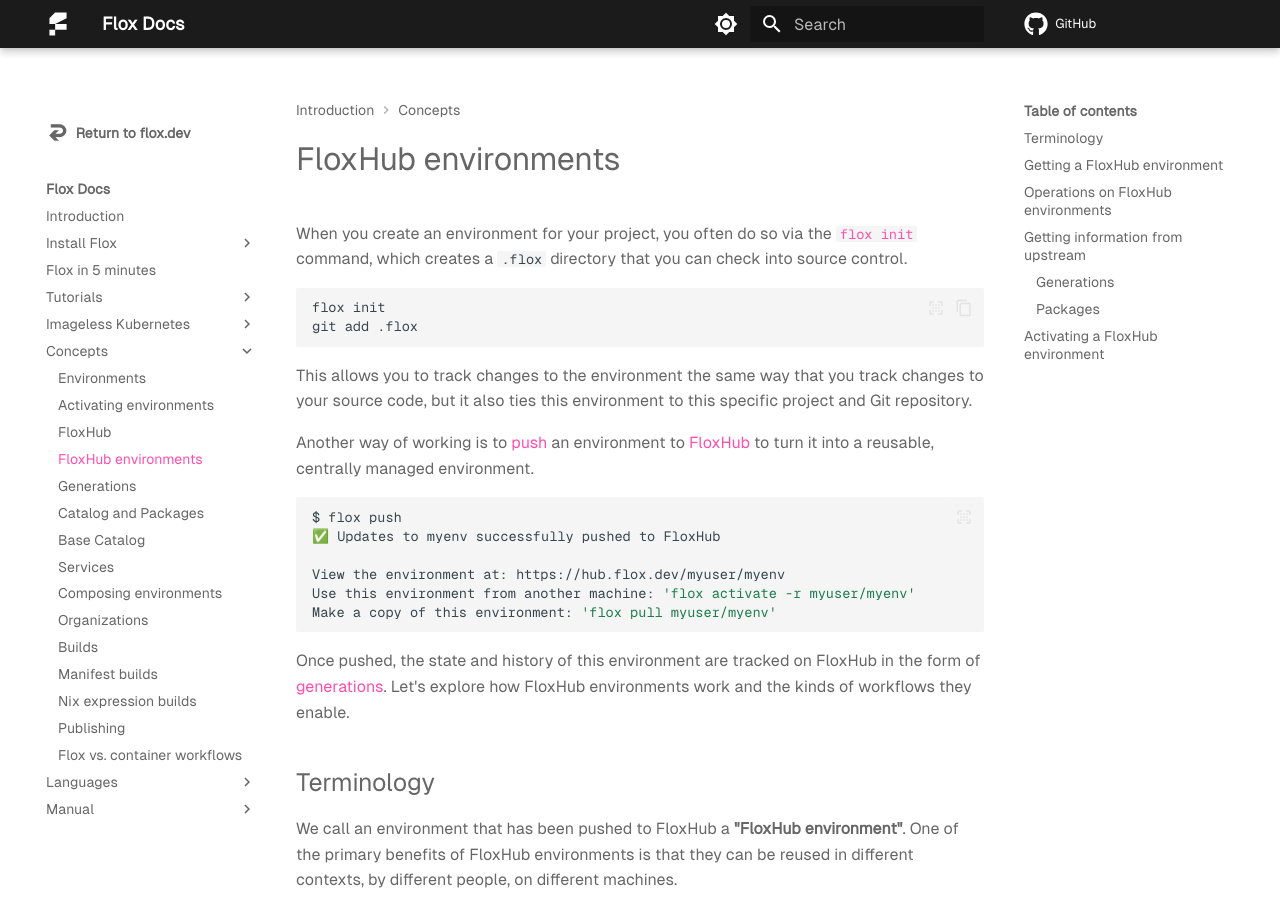
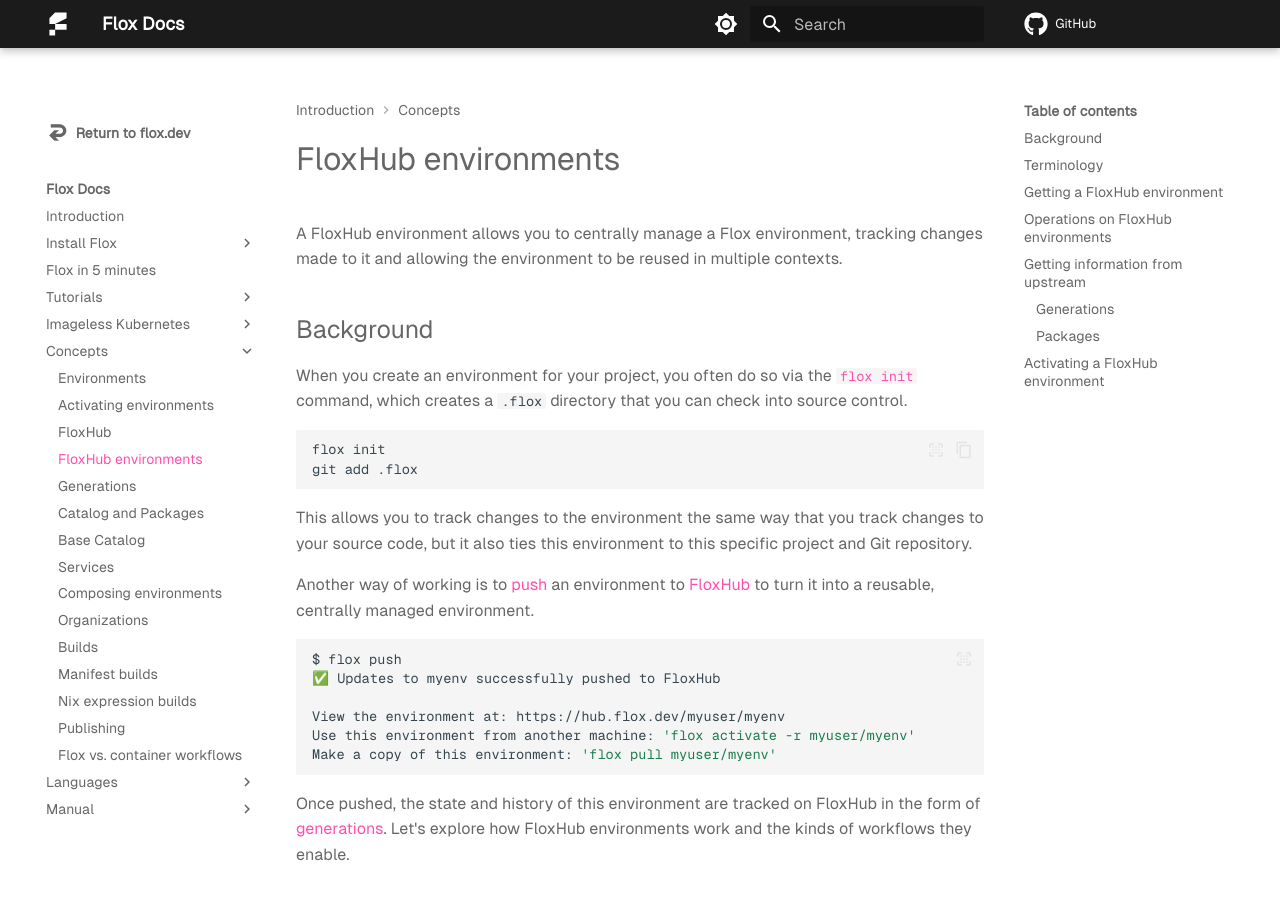
Before and after one commit to flox/floxdocs, an MkDocs documentation site: the page built from docs/concepts/floxhub-environments.md, in a window 1280 px wide and 900 px high. Built offline with MkDocs 1.6.1 and Material for MkDocs 9.7.7, drawn with Linux system fonts in a browser that asks for light colours; plug-ins that fetch from the network failed and are left out; comment, search, counter and statistics services are not loaded; some of the changed text lies outside the part shown.

Commit message:
chore: review tweaks

````diff
--- a/docs/concepts/floxhub-environments.md
+++ b/docs/concepts/floxhub-environments.md
@@ -2,6 +2,10 @@
 title: "FloxHub environments"
 description: "Reusable environments that are centrally managed on FloxHub"
 ---
+
+A FloxHub environment allows you to centrally manage a Flox environment, tracking changes made to it and allowing the environment to be reused in multiple contexts.
+
+## Background
 
 When you create an environment for your project, you often do so via the [`flox init`][flox-init] command, which creates a `.flox` directory that you can check into source control.
 
@@ -101,7 +105,7 @@
 To stop using this environment, type 'exit'
 ```
 
-The `flox activate` command succeeds, but the message indicates that you need to run either a `flox pull` or `flox push` command (`flox push` in this case since you have local changes):
+The `flox activate` command succeeds, but the message indicates that you need to run either a `flox pull` or `flox push` command (`flox push` in this case since you have local changes) to synchronize the two copies:
 
 ```text
 Use 'flox push|pull -r myuser/myenv' to fetch updates or update the environment on FloxHub.
@@ -147,6 +151,6 @@
 
 Activating a FloxHub environment is done via the [`flox activate -r`][flox-activate] command.
 This will activate the current state of the local copy of the FloxHub environment, which may not be up to date with the upstream copy.
-To activate the environment as it exists upstream, run `flox pull -r <owner>/<name>` before running `flox activate`.
+To activate the environment as it exists upstream, run `flox pull -r <owner>/<name>` before running `flox activate -r`.
 
 [flox-activate]: ../man/flox-activate.md
````
